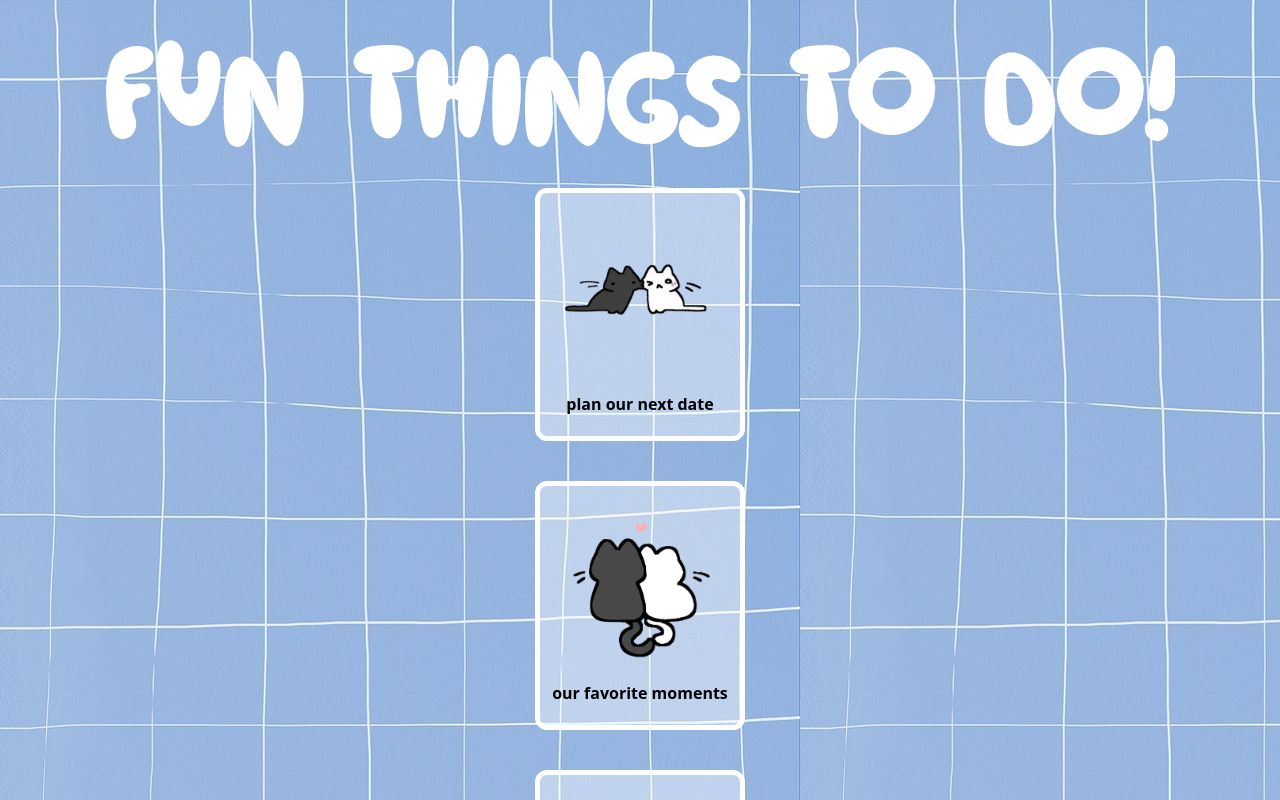
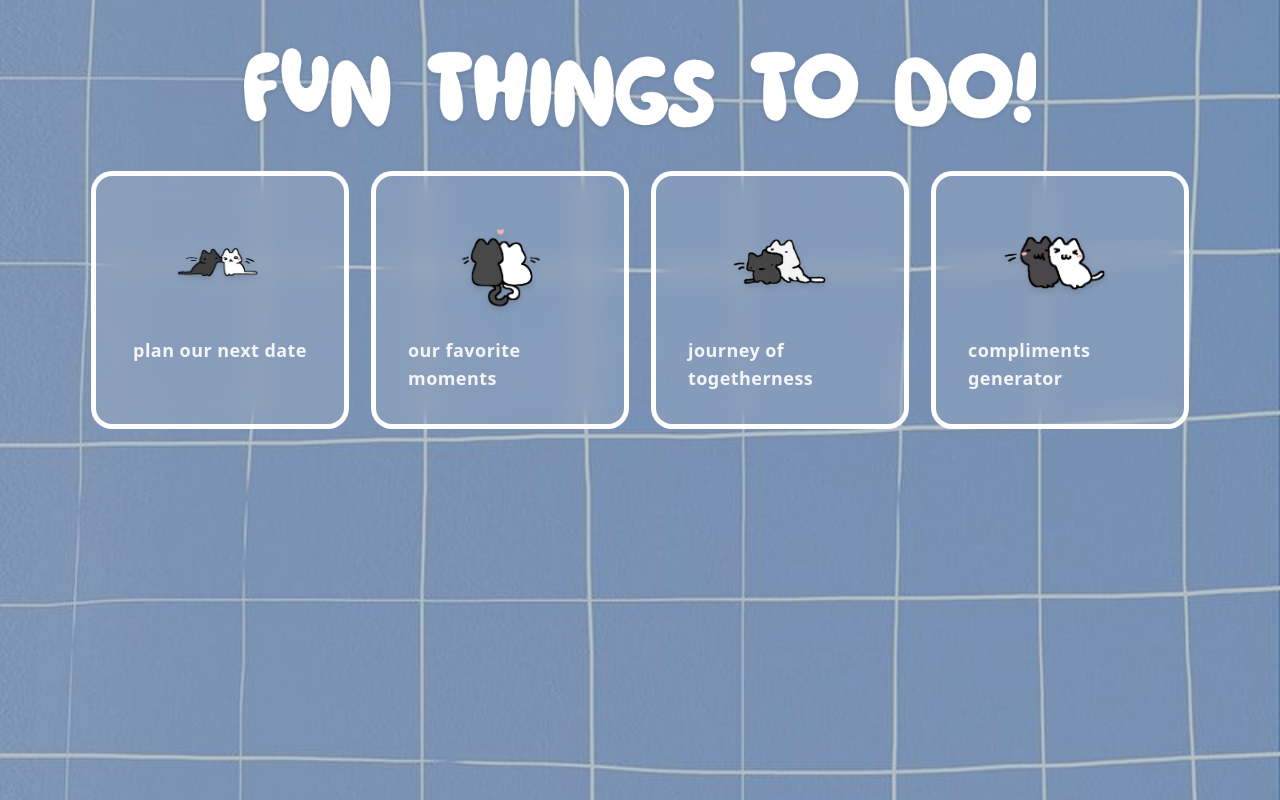
Before and after one commit to femnixx/anniversary, a React (Vite) app: page /options in a window 1280 px wide. Shown: the top 800 px of the page. Built offline with nearby package versions, Linux system fonts and the light colour scheme.

Commit message:
Changed the cards to make it more better visually

```diff
--- a/src/pages/Options.tsx
+++ b/src/pages/Options.tsx
@@ -6,34 +6,55 @@ import together from "../assets/together.png"
 import compliments from "../assets/compliments.png"
 import title from "../assets/optionstitle.png"
 
+const Card = ({ imgSrc, label, alt }) => (
+  <div
+    role="button"
+    tabIndex={0}
+    className="group rounded-2xl bg-white/10 backdrop-blur-md ring-5 ring-white/100
+               hover:ring-white/60 transition-all duration-300 hover:-translate-y-1
+               hover:shadow-xl focus-visible:outline-none
+               focus-visible:ring-2 focus-visible:ring-white/70"
+  >
+    <div className="flex flex-col items-center justify-center p-6 sm:p-8">
+      <img
+        src={imgSrc}
+        alt={alt}
+        className="h-24 sm:h-28 object-contain drop-shadow-md transition-transform
+                   duration-300 group-hover:scale-105"
+      />
+      <p className="mt-4 font-semibold text-white/90 text-base sm:text-lg tracking-wide">
+        {label}
+      </p>
+    </div>
+  </div>
+)
+
 const Options = () => {
   return (
-    <div className='w-screen min-h-screen' style={{ backgroundImage: `URL(${bluerealbackground})`}}>
-        <div className='flex flex-col justify-center items-center'>
-            <div className='mt-5 p-5'>
-              <img src={title} alt="" />
-            </div>
-            <div className='mt-5 grid grid-cols-1 gap-y-10 m-10'>
-                <div className='border-5 pb-5 border-white bg-white/40 flex flex-col justify-center items-center text-center rounded-xl'>
-                    <div className='flex flex-col justify-center items-center'><img src={date} alt=""  className='w-50'/></div>
-                    <p className='font-semibold'>plan our next date</p>
-                </div>
-                <div className='border-5 pb-5 border-white bg-white/40 flex flex-col justify-center items-center text-center rounded-xl'>
-                    <div className='flex flex-col justify-center items-center'><img src={moments} alt=""  className='w-50'/></div>
-                    <p className='font-semibold'>our favorite moments</p>
-                </div>
-                <div className='bg-white/40 border-5 pb-5 border-white flex flex-col justify-center items-center text-center rounded-xl'>
-                    <div className='flex flex-col justify-center items-center'><img src={together} alt=""  className='w-50'/></div>
-                    <p className='font-semibold'>journey of togetherness</p>
-                </div>
-                <div className='bg-white/40 border-5 pb-5 border-white flex flex-col justify-center items-center text-center rounded-xl'>
-                    <div className='flex flex-col justify-center items-center'><img src={compliments} alt=""  className='w-50'/></div>
-                    <p className='font-semibold'>compliments generator</p>
-                </div>
-            </div>
-        </div>
+    <div
+      className="relative min-h-screen w-full bg-cover bg-center"
+      style={{ backgroundImage: `url(${bluerealbackground})` }}
+    >
+      <div className="absolute inset-0 bg-black/20" aria-hidden="true" />
+
+      <main className="relative mx-auto max-w-6xl px-4 sm:px-6 lg:px-8 py-8 sm:py-12">
+        <header className="flex justify-center">
+          <img
+            src={title}
+            alt="Options"
+            className="h-14 sm:h-16 md:h-20 object-contain drop-shadow"
+          />
+        </header>
+
+        <section className="mt-8 sm:mt-12 grid grid-cols-1 sm:grid-cols-2 lg:grid-cols-4 gap-6 sm:gap-8 auto-rows-fr">
+          <Card imgSrc={date} alt="Calendar and heart" label="plan our next date" />
+          <Card imgSrc={moments} alt="Camera and memories" label="our favorite moments" />
+          <Card imgSrc={together} alt="Timeline together" label="journey of togetherness" />
+          <Card imgSrc={compliments} alt="Stars and compliments" label="compliments generator" />
+        </section>
+      </main>
     </div>
   )
 }
 
-export default Options;
+export default Options
```
